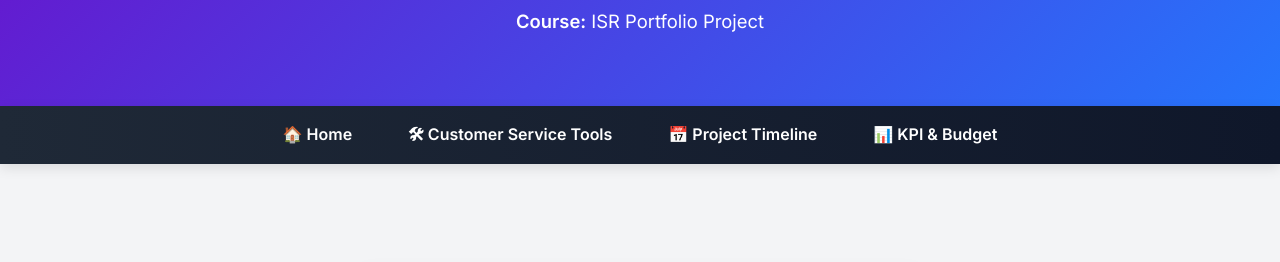
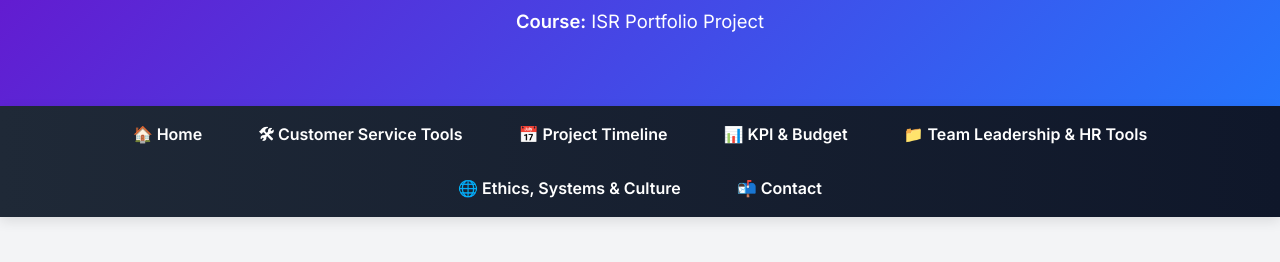
Before and after one commit to Tanya1raj/Final-ISR-Web-Portfolio, a plain HTML site: page kpi_budget.html in a window 1280 px wide. Shown: the part 172-434 px from the top of the page. Drawn offline with Linux system fonts and the light colour scheme.

Commit message:
Update kpi_budget.html

```diff
--- a/kpi_budget.html
+++ b/kpi_budget.html
@@ -22,6 +22,9 @@
     <li><a href="customer_service_tools.html">🛠 Customer Service Tools</a></li>
     <li><a href="project_timeline.html">📅 Project Timeline</a></li>
     <li><a href="kpi_budget.html">📊 KPI & Budget</a></li>
+    <li><a href="team_leadership_hr_tools.html" >📁 Team Leadership & HR Tools</a></li>
+    <li><a href="ethics_systems_culture.html" >🌐 Ethics, Systems & Culture</a></li>
+       <li><a href="contact.html">📬 Contact</a></li>
   </ul>
 </nav>
 
```
